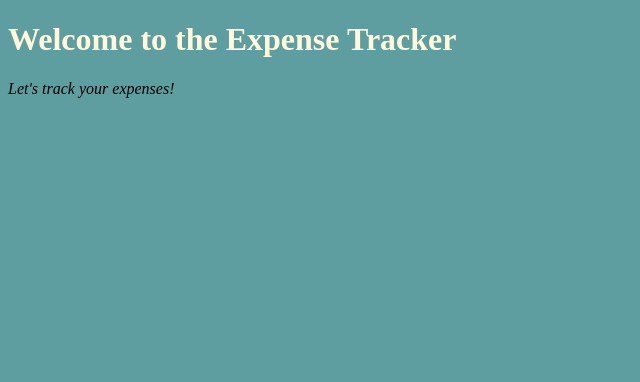
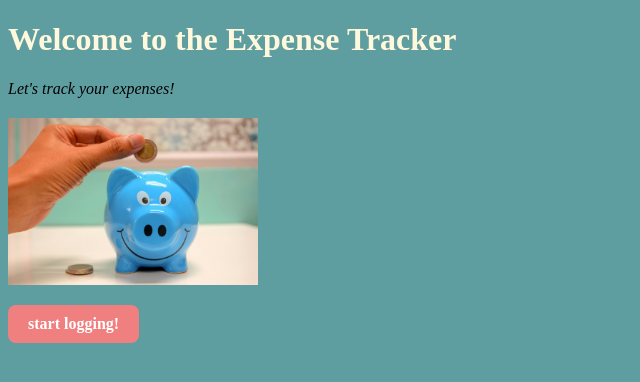
Before and after one commit to Danielle-Hansis/expense-tracker, a Flask app: page / in a window 1280 px wide. Shown: the top 382 px of the page, without its empty margins (0-640 px from the left). Run offline with Flask 3, Linux system fonts and the light colour scheme.

Commit message:
added some design elements for homepage, created sqlalchemy model (row of data) and a db

```diff
--- a/app.py
+++ b/app.py
@@ -3,10 +3,26 @@ from flask import render_template
 import sass # libsass: compiles SCSS → CSS without needing Flask-Scss
 from flask_scss import Scss
 from flask_sqlalchemy import SQLAlchemy
+from datetime import datetime
 
 app = Flask(__name__)  # tells flask where to find files to run app
 # reads all .scss files in static/ and Writes compiled .css into the same static/ folder
 sass.compile(dirname=('static', 'static'), output_style='expanded')
+
+# sqlalchemy setup:
+app.config["SQLALCHEMY_DATABASE_URI"] = "sqlite:///database.db"
+db = SQLAlchemy(app)
+
+
+# Model - row of data (for an item)
+class Expense(db.Model):
+    id = db.Column(db.Integer, primary_key=True)
+    category = db.Column(db.String(50), nullable=False)
+    amount = db.Column(db.Integer, default=0)
+    created = db.Column(db.DateTime, default=datetime.utcnow)
+
+    def __repr__(self) -> str:
+        return f"Expense {self.id}"
 
 
 @app.route('/')  # the main route
@@ -14,6 +30,9 @@ def index():
     return render_template("index.html")
 
 
-if __name__ == "__main__":
-    # debug=True auto-reloads when you save changes
-    app.run(debug=True)
+# Create the tables once before the first run (needs an app context)
+with app.app_context():
+    db.create_all()
+    # Optional: print where the DB actually is, for your sanity check
+    print("DB path:", db.engine.url.database)
+app.run(debug=True)
--- a/static/index.css
+++ b/static/index.css
@@ -13,3 +13,26 @@ h2 {
 p {
   font-style: italic;
 }
+
+.btn {
+  display: inline-block;
+  padding: 10px 20px;
+  background-color: lightcoral;
+  color: white;
+  font-weight: bold;
+  text-decoration: none;
+  border-radius: 8px;
+  cursor: pointer;
+  transition: background-color 0.2s ease;
+}
+
+.btn:hover {
+  background-color: #0056b3;
+}
+
+.small-img {
+  width: 250px;
+  height: auto;
+  display: block;
+  margin: 20px 0;
+}
--- a/static/index.scss
+++ b/static/index.scss
@@ -11,3 +11,26 @@ h2 {
 p    {
   font-style: italic;
 }   // should italicize the paragraph
+
+// === Components ===
+.btn {
+  display: inline-block;
+  padding: 10px 20px;
+  background-color: lightcoral;
+  color: white;
+  font-weight: bold;
+  text-decoration: none;
+  border-radius: 8px;
+  cursor: pointer;
+  transition: background-color 0.2s ease;
+
+  &:hover {
+    background-color: #0056b3;
+  }
+}
+.small-img {
+  width: 250px;   // make image 200px wide
+  height: auto;   // keep proportions
+  display: block;
+  margin: 20px 0; // centers image horizontally
+}
--- a/templates/index.html
+++ b/templates/index.html
@@ -4,12 +4,19 @@
 <head>
     <meta charset="UTF-8">
     <meta name="viewport" content="width=device-width, initial-scale=1.0">
-    <link rel="stylesheet" href="{{ url_for('static', filename='index.css') }}">       <title>Expense Tracker</title>
+    <link rel="stylesheet" href="{{ url_for('static', filename='index.css') }}">
+    <title>Expense Tracker</title>
 </head>
 
 <body>
     <h1>Welcome to the Expense Tracker</h1>
     <p>Let's track your expenses!</p>
+    <img src="static/images/piggybank_blue.jpg"
+         alt="Blue piggy bank illustration"
+         class="small-img">
+    <div>
+        <a href="https://www.morfix.co.il/en/temporary" class = "btn"> start logging! </a>
+    </div>
 </body>
 
 </html>
```
Also changed, not shown: instance/database.db (added), static/images/credit_pay.jpg (added), static/images/piggybank_blue.jpg (added).
